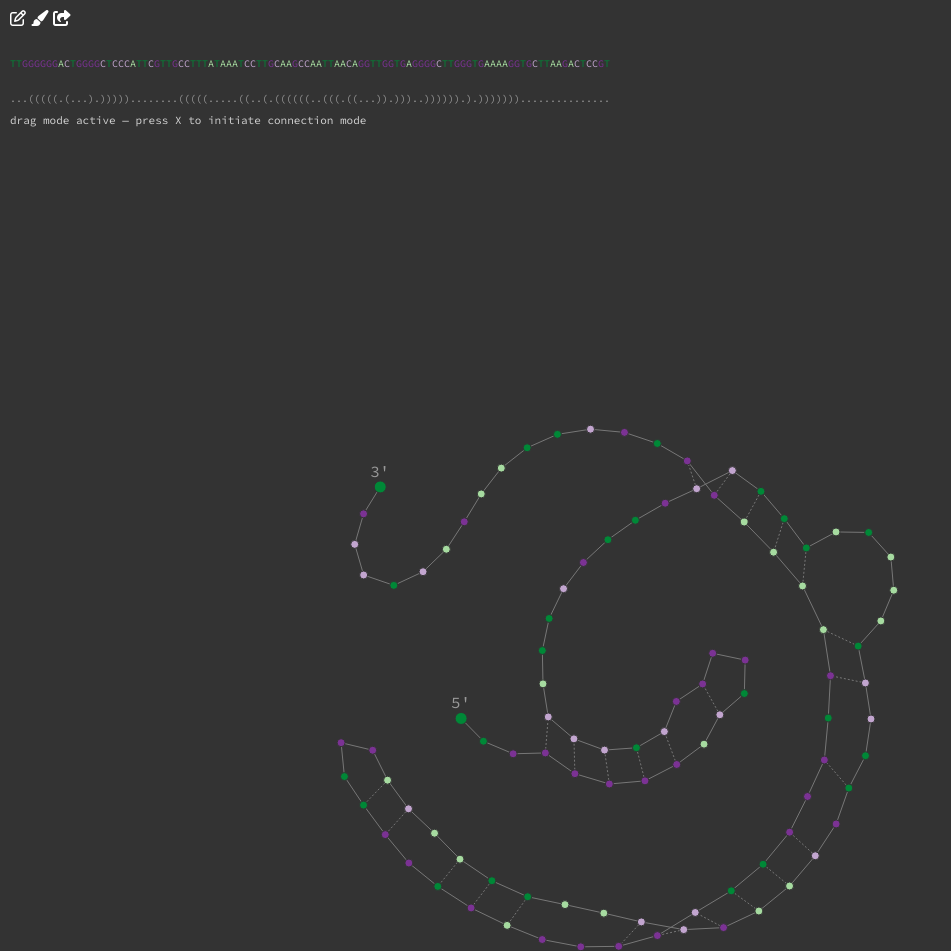
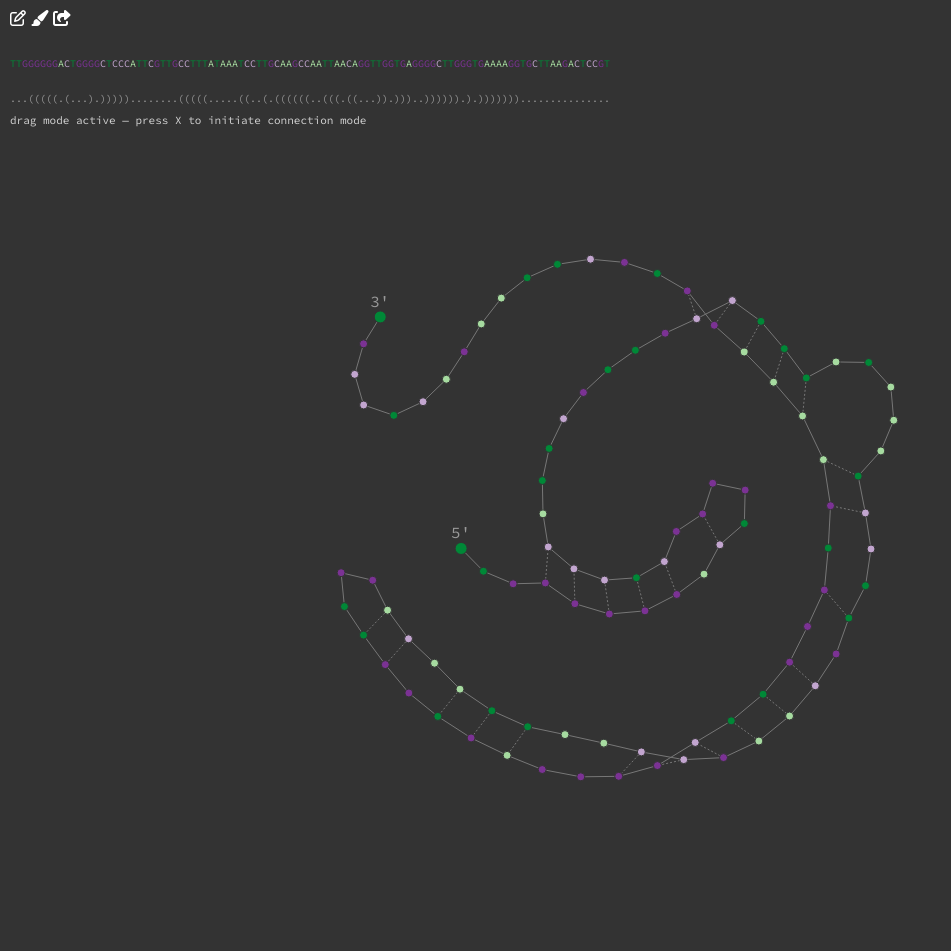
Before and after one commit to i5anoff/SecondaryStructureViewer, a website: page views/index.html in a window 1280 px wide. Shown: the whole page, without its empty margins (0-951 px from the left). Drawn offline with nearby package versions, Linux system fonts and the light colour scheme; animation ran at ten frames a second.

Commit message:
change css

```diff
--- a/public/stylesheets/testgraph.css
+++ b/public/stylesheets/testgraph.css
@@ -179,7 +179,7 @@ span {
 svg#graph {
 	cursor: pointer;
 	position: absolute;
-	top: 270px;
+	top: 100px;
 	left: 200px;
 }
 
```
